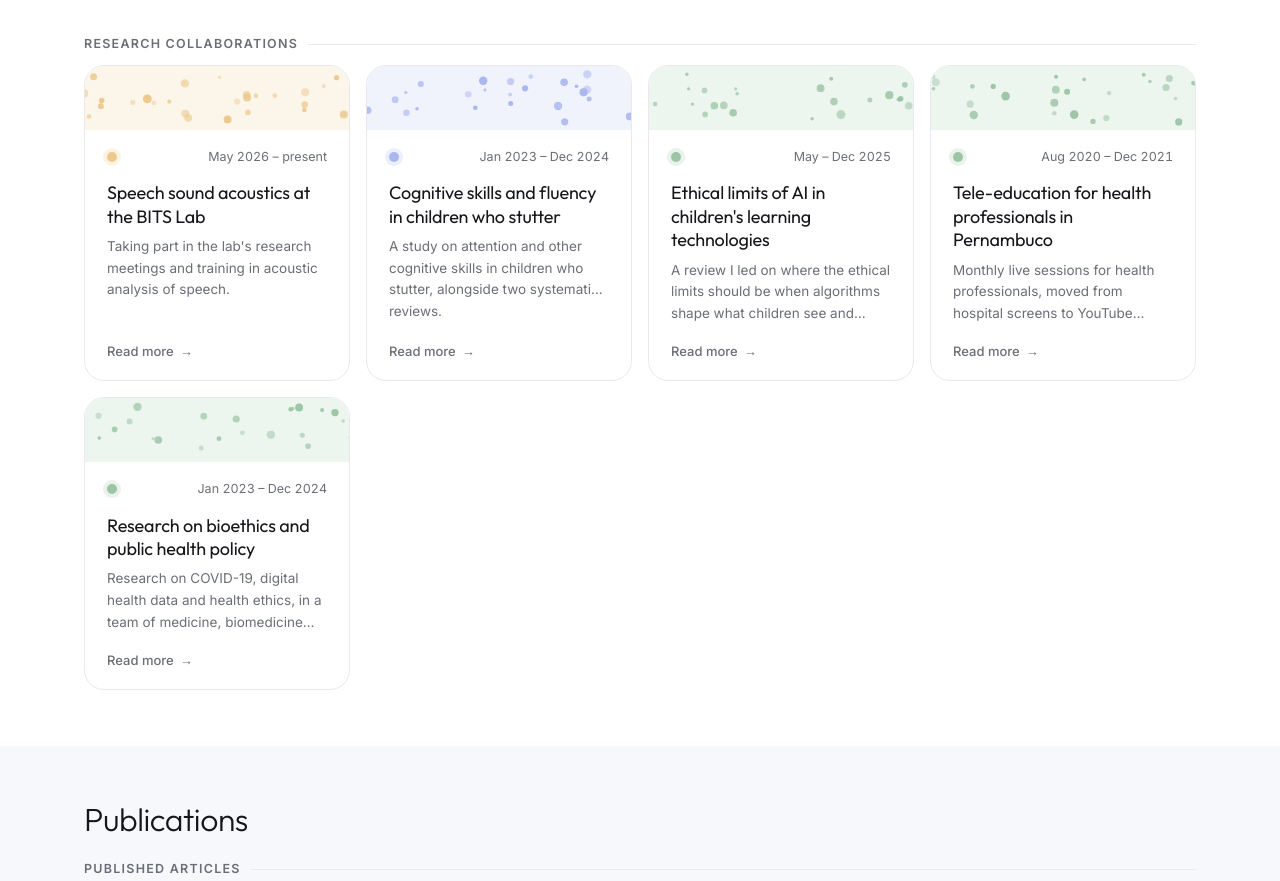
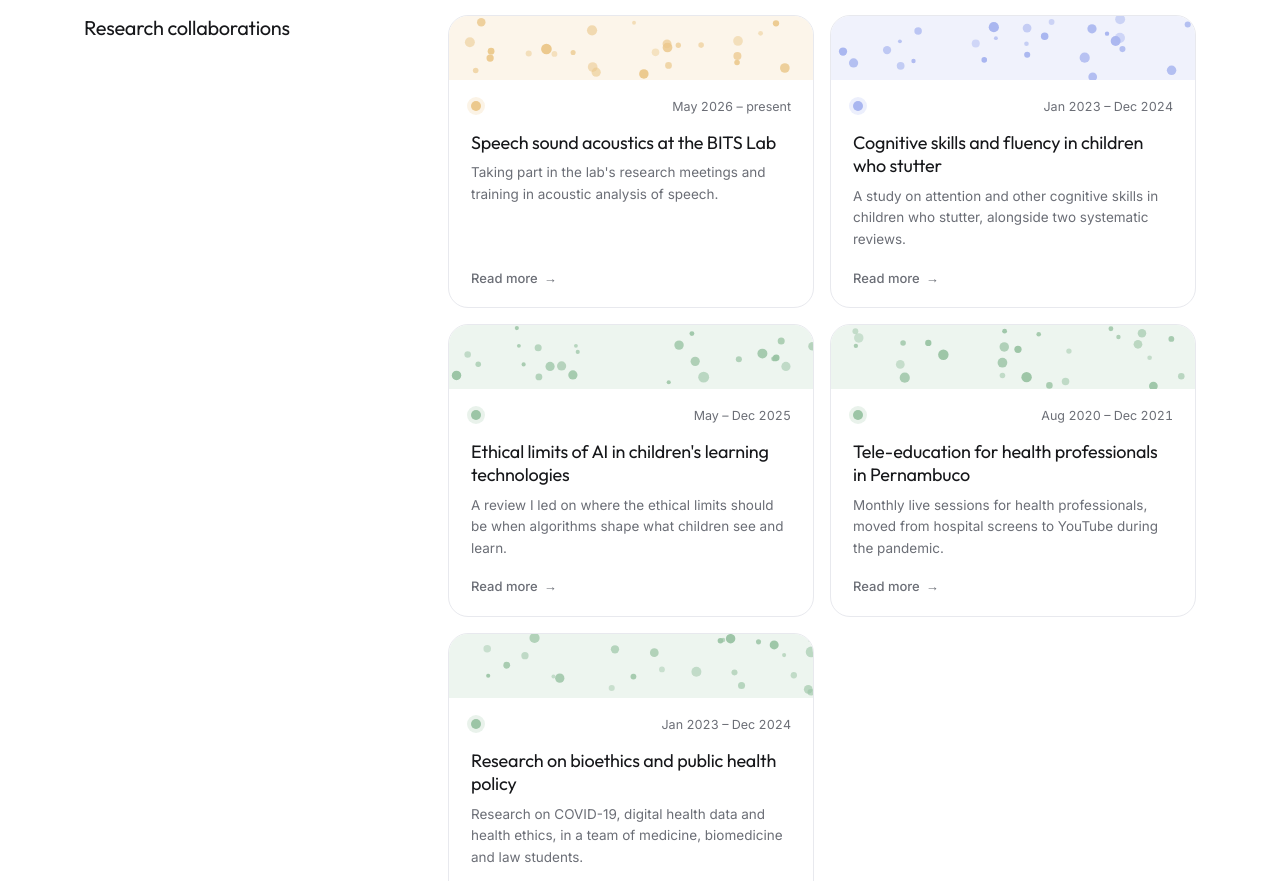
Before and after one commit to evecamelo/evecamelo.github.io, a plain HTML site: page research.html in a window 1280 px wide. Shown: the part 851-1732 px from the top of the page. Drawn offline with Linux system fonts and the light colour scheme.

Commit message:
Add files via upload

```diff
--- a/research.html
+++ b/research.html
@@ -20,9 +20,9 @@
   <h1>Research</h1>
   <p>Theses, research, publications and presentations. Open any card to read the story behind it.</p>
 </div>
-<section class="row stack"><div class="wrap"><h2>Projects</h2><div class="reveal"><h3 class="sub-h">Theses</h3><div class="gallery-grid" data-gallery="projects" data-group="Theses"></div><h3 class="sub-h">Research collaborations</h3><div class="gallery-grid" data-gallery="projects" data-group="Research"></div></div></div></section>
-<section class="row stack" id="publications"><div class="wrap"><h2>Publications</h2><div class="reveal"><h3 class="sub-h">Published articles</h3><div class="gallery-grid" data-gallery="publications" data-group="Published Articles"></div><h3 class="sub-h">Book chapter</h3><div class="gallery-grid" data-gallery="publications" data-group="Book Chapter"></div><h3 class="sub-h">Manuscripts under review</h3><div class="gallery-grid" data-gallery="publications" data-group="Manuscripts Under Review"></div></div></div></section>
-<section class="row compact"><div class="wrap"><h2>Conference presentations<small>2018 – 2025</small></h2><div class="reveal" id="presentations"></div></div></section>
+<section class="row exp split"><div class="wrap"><h2>Projects</h2><div class="reveal"><div class="subrow"><div class="sub-left"><h3 class="sub-t">Theses</h3></div><div class="sub-right"><div class="gallery-grid" data-gallery="projects" data-group="Theses"></div></div></div><div class="subrow"><div class="sub-left"><h3 class="sub-t">Research collaborations</h3></div><div class="sub-right"><div class="gallery-grid" data-gallery="projects" data-group="Research"></div></div></div></div></div></section>
+<section class="row exp split" id="publications"><div class="wrap"><h2>Publications</h2><div class="reveal"><div class="subrow"><div class="sub-left"><h3 class="sub-t">Published articles</h3></div><div class="sub-right"><div class="gallery-grid" data-gallery="publications" data-group="Published Articles"></div></div></div><div class="subrow"><div class="sub-left"><h3 class="sub-t">Book chapter</h3></div><div class="sub-right"><div class="gallery-grid" data-gallery="publications" data-group="Book Chapter"></div></div></div><div class="subrow"><div class="sub-left"><h3 class="sub-t">Manuscripts under review</h3></div><div class="sub-right"><div class="gallery-grid" data-gallery="publications" data-group="Manuscripts Under Review"></div></div></div></div></div></section>
+<section class="row exp compact"><div class="wrap"><h2>Conference presentations<small>2018 – 2025</small></h2><div class="reveal" id="presentations"></div></div></section>
 </main>
 
 <footer><div class="wrap">
```
